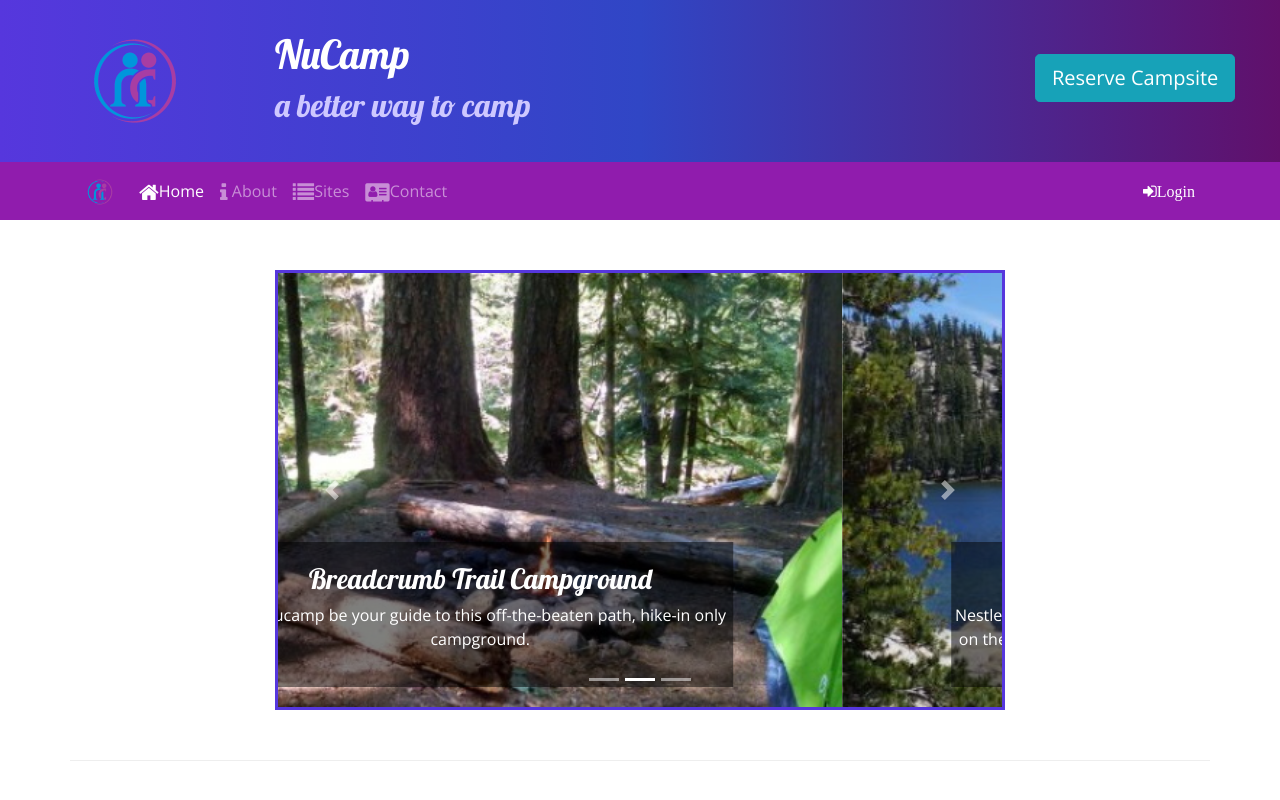
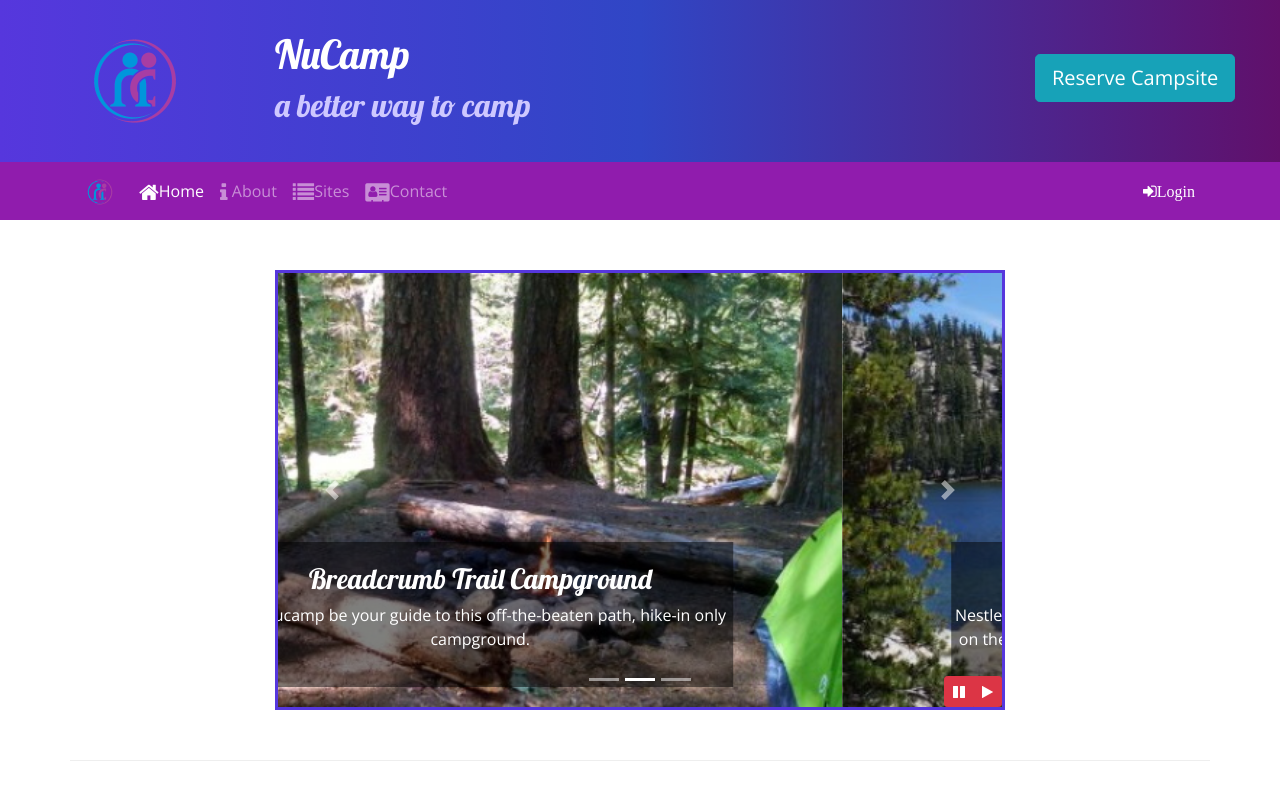
Before and after one commit to ydavidson2021/nucampsite, a website: page index.html in a window 1280 px wide. Shown: the top 800 px of the page. Drawn offline with nearby package versions, Linux system fonts and the light colour scheme.

Commit message:
Bootstrap and jQuery Part1

```diff
--- a/css/styles.css
+++ b/css/styles.css
@@ -43,3 +43,9 @@ header h2 {
 .carousel {
     border: solid #5637DD;
 }
+
+#carouselButton{
+    position: absolute;
+    right: 0;
+    bottom: 0;
+}
--- a/index.html
+++ b/index.html
@@ -191,6 +191,15 @@
                         <span class="carousel-control-next-icon"></span>
                         <span class="sr-only">Next</span>
                     </a>
+                    <!--Week4 Bootstrap and jQuery Part 1 Play/Pause-->
+                    <div class="btn-group" id="carouselButton">
+                        <button class="btn btn-danger btn-sm" id="carouselPause">
+                            <i class="fa fa-pause"></i>
+                        </button>
+                        <button class="btn btn-danger btn-sm" id="carouselPlay">
+                            <i class="fa fa-play"></i>
+                        </button>
+                    </div>
                 </div>
             </div>
         </div>
@@ -269,5 +278,17 @@
     <script src="node_modules/popper.js/dist/umd/popper.min.js"></script>
     <script src="node_modules/bootstrap/dist/js/bootstrap.min.js"></script>
     <!--Week3 Tooltips (removed per Week 3 workshop)-->
+    <!--Week 4 jQuery for pause/play click carousel-->
+    <script>
+        $(function(){
+            $(".carousel").carousel({interval: 2000});
+            $("#carouselPause").click(function(){
+                $(".carousel").carousel("pause");
+            });
+            $("#carouselPlay").click(function(){
+                $(".carousel").carousel("cycle");
+            });
+        });
+    </script>
 </body>
 </html>
```
